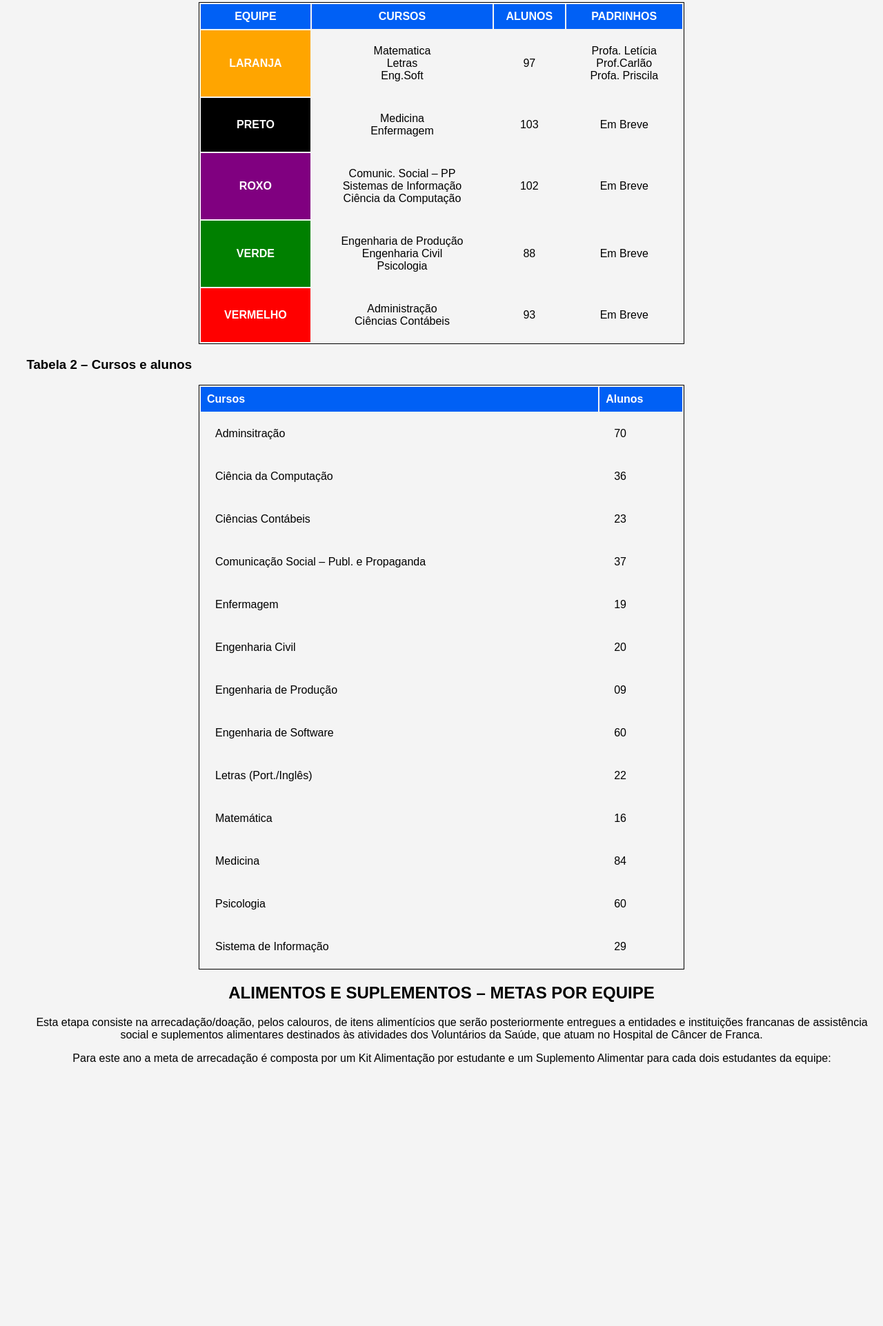
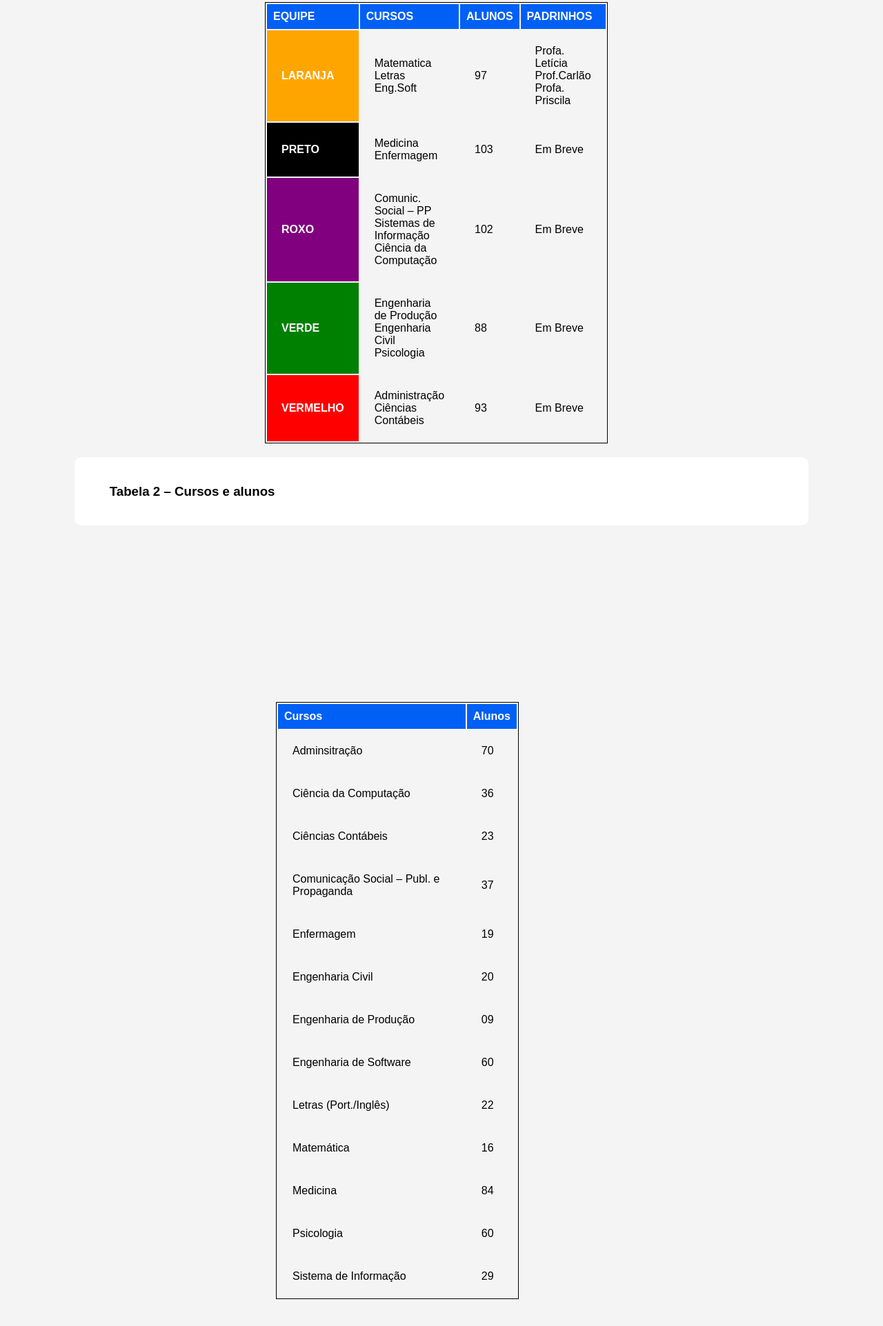
Before and after one commit to ThurSilveira/trotesolidario, a plain HTML site: page trote/gincana.html in a window 1280 px wide. Shown: the part 725-2648 px from the top of the page at 69% size. Before the commit the page ends 2285 px from the top, so only its background shows below. Drawn offline with Linux system fonts and the light colour scheme.

Commit message:
full cal

```diff
--- a/trote/css/styles.css
+++ b/trote/css/styles.css
@@ -123,7 +123,18 @@ table{
 }
 
 .container1 {
-    text-align: center;
+    text-align: left;
+    width: 20%;
+    height: auto;
+    align-items: center;
+    margin-left: 30%;
+}
+
+.container2 {
+    text-align: left;
+    width: 50%;
+    height: auto;
+    margin: 20%;
 }
 
 th, td {
@@ -134,7 +145,3 @@ th, td {
 .campos {
     margin-bottom: 20px;
 }
-
-.tab2{
-    text-align: left;
-}
--- a/trote/gincana.html
+++ b/trote/gincana.html
@@ -50,7 +50,7 @@
                     (Av. Major Nicácio, 2433), conforme determinação deste Regulamento.</p>
             </div>
             <div class="container1">
-                <table style="border: 1px solid black;">
+                <table style="border: 1px solid black; " id="ss2">
                     <thead>
                         <tr class="azul">
                         <th> EQUIPE </th> <th> CURSOS </th> <th> ALUNOS </th> <th> PADRINHOS </th>
@@ -88,9 +88,11 @@
                     </tbody>
                 </table>
             </div>
-            <div class="tab22">
+            <div class="container">
                 <h3> Tabela 2 – Cursos e alunos </h3>
-                <table style="border: 1px solid black;", class="tab2">
+            </div>
+            <div class="container2">
+                <table style="border: 1px solid black;">
                     <thead class="azul">
                         <tr>
                             <th> Cursos </th> <th> Alunos </th>
```
Also changed, not shown: trote/calculadoras.html (+4 -2 lines), trote/js/js.js (+16 -2 lines).
